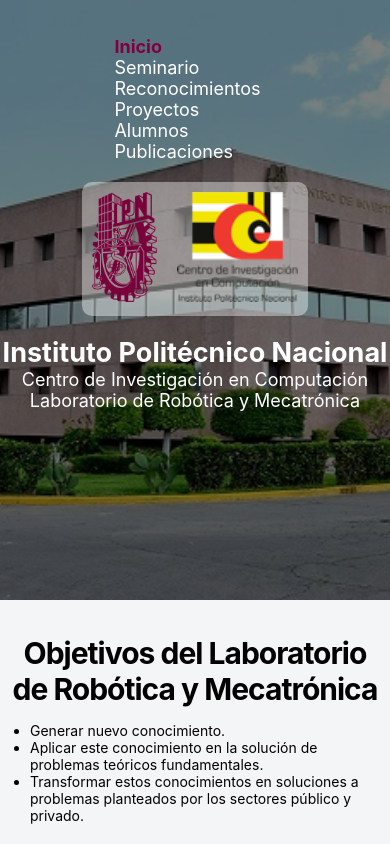
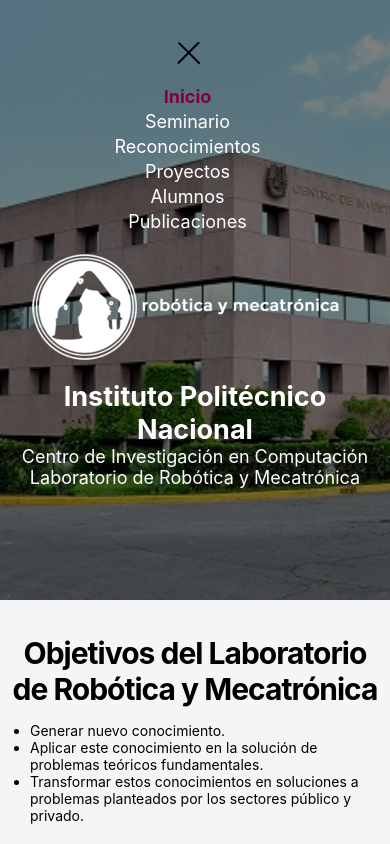
Before and after one commit to Mois-hl/LaboratorioRM, a React (Create React App) app: page / in a window 390 px wide. Shown: the top 844 px of the page. Built offline with nearby package versions, Linux system fonts and the light colour scheme.

Commit message:
menu hamburguesa celular

```diff
--- a/src/css/HomePage.module.css
+++ b/src/css/HomePage.module.css
@@ -29,6 +29,14 @@
   padding-top: 36px;
 }
 
+@media (max-width: 720px) {
+  .navbar{
+    flex-direction: column;
+    width: 100%;
+    align-items: center;
+  }
+}
+
 .listLinks{
   display: flex;
   list-style-type: none;
@@ -37,6 +45,14 @@
 @media (max-width: 720px) {
   .listLinks{
     flex-direction: column;
+    list-style-type: none;
+  }
+  .listLinks li{
+    margin-bottom: 4px;
+    text-align: center;
+  }
+  .listLinks a{
+    font-size: 18px;
   }
 }
 
@@ -49,7 +65,7 @@
 
 @media (max-width: 720px) {
   .headerContenedor{
-    margin: 0;
+    margin: 0 10px;
     flex-direction: column;
   }
 }
@@ -179,3 +195,47 @@
     height: 90px;
   }
 }
+/*Menu de hamburguesa*/
+
+.barsMenu{
+  display: none;
+  width: 30px;
+  height: 30px;
+  cursor: pointer;
+  margin-bottom: 20px;
+}
+
+@media (max-width: 720px) {
+  .barsMenu{
+    display: block;
+  }
+}
+
+.barsMenu span{
+  display: block;
+  width: 100%;
+  height: 2px;
+  background: #000;
+  margin-top: 6px;
+  transform-origin: 0px 100%;
+  transition: all 300ms;
+}
+
+.activeline1Bars{
+  transform: rotate(45deg) translate(-2px, 1px);
+}
+
+.activeline2Bars{
+  opacity: 0;
+  transform: translateX(-20px);
+}
+
+.activeline3Bars{
+  transform: rotate(-45deg) translate(-4px, 2px);
+}
+
+.activelist{
+  transition: all 600ms;
+  opacity: 0;
+  transform: translateX(-190px);
+}
--- a/src/pages/HomePage.js
+++ b/src/pages/HomePage.js
@@ -1,35 +1,49 @@
 import { NavLink } from "../components/NavLink";
-import logoIPN from "../images/IPN-logo.png";
-import logocic from "../images/cic-logo.png";
 import logoLab from "../images/logoLab.png";
 import styles from "../css/HomePage.module.css";
 import { ImagesLab } from "../components/ImagesLab";
+import { useState } from "react";
 
 export const HomePage = () => {
+  const [isMenuActive, setMenuActive] = useState(true);
+
+  const handleMenu = () => {
+    setMenuActive(isMenuActive ? false: true);
+  }
+
+  const ListLinksMenu = () => {
+    return(
+      <>
+
+        <ul className={isMenuActive ? styles.listLinks : undefined }>
+          <li><NavLink to='/' >Inicio</NavLink></li>
+          <li><a href="/">Seminario</a></li>
+          <li><a href="/">Reconocimientos</a></li>
+          <li><a href="/">Proyectos</a></li>
+          <li><a href="/">Alumnos</a></li>
+          <li><a href="/">Publicaciones</a></li>
+        </ul>
+      </>
+    );
+  }
+
   return (
     <>
       <header className={styles.header}>
         <nav className={styles.navbar}>
-          <ul className={styles.listLinks}>
-            <li><NavLink to='/' >Inicio</NavLink></li>
-            <li><a href="/">Seminario</a></li>
-            <li><a href="/">Reconocimientos</a></li>
-            <li><a href="/">Proyectos</a></li>
-            <li><a href="/">Alumnos</a></li>
-            <li><a href="/">Publicaciones</a></li>
-          </ul>
+          <div className={styles.barsMenu} onClick={handleMenu}>
+            <span className={isMenuActive ? styles.activeline1Bars : undefined}></span>
+            <span className={isMenuActive ? styles.activeline2Bars : undefined}></span>
+            <span className={isMenuActive ? styles.activeline3Bars : undefined}></span>
+          </div>
+          { isMenuActive ? <ListLinksMenu /> : undefined }
         </nav>
         <div className={styles.headerContenedor}>
-          <div className={styles.headerImages}>
+          <div>
             <img
               style={{ marginRight: 20 }}
-              height={110}
-              src={logoIPN}
-              alt='logo ipn'
-            />
-            <img
-              height={110}
-              src={logocic}
+              height={140}
+              src={logoLab}
               alt='logo ipn'
             />
           </div>
```
Also changed, not shown: src/images/icono_menu.svg (added).
